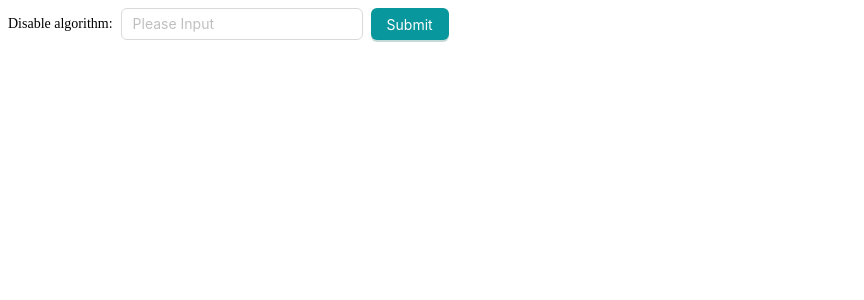
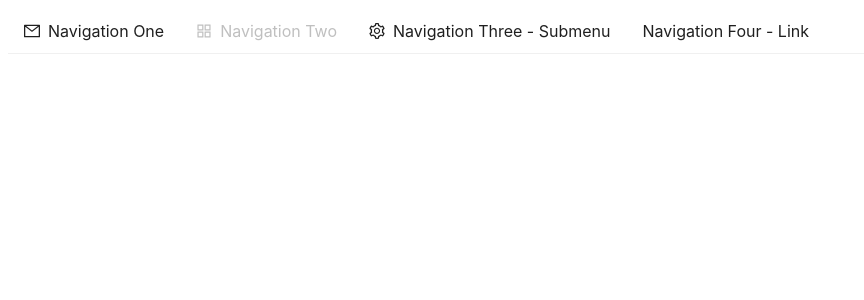
Before and after one commit to rafslzr-dev/acme-app-demo, a Next.js app: page / in a window 1280 px wide. Shown: the top 300 px of the page, without its empty margins (0-864 px from the left). Built offline with nearby package versions, Linux system fonts and the light colour scheme.

Commit message:
Dashboard Init

```diff
--- /dev/null
+++ b/app/Dashboard/index.tsx
@@ -0,0 +1,6 @@
+import { NavigationMenu } from '@/components'
+
+const Dashboard = (): JSX.Element => <NavigationMenu/>
+
+
+export default Dashboard
--- /dev/null
+++ b/components/NavigationMenu.tsx
@@ -0,0 +1,65 @@
+import React from 'react';
+// eslint-disable-next-line import/no-extraneous-dependencies
+import { AppstoreOutlined, MailOutlined, SettingOutlined } from "@ant-design/icons"
+import type { MenuProps } from 'antd';
+import { Menu } from 'antd';
+
+const items: MenuProps['items'] = [
+  {
+    label: 'Navigation One',
+    key: 'mail',
+    icon: <MailOutlined />,
+  },
+  {
+    label: 'Navigation Two',
+    key: 'app',
+    icon: <AppstoreOutlined />,
+    disabled: true,
+  },
+  {
+    label: 'Navigation Three - Submenu',
+    key: 'SubMenu',
+    icon:
+    <SettingOutlined />,
+    children: [
+      {
+        type: 'group',
+        label: 'Item 1',
+        children: [
+          {
+            label: 'Option 1',
+            key: 'setting:1',
+          },
+          {
+            label: 'Option 2',
+            key: 'setting:2',
+          },
+        ],
+      },
+      {
+        type: 'group',
+        label: 'Item 2',
+        children: [
+          {
+            label: 'Option 3',
+            key: 'setting:3',
+          },
+          {
+            label: 'Option 4',
+            key: 'setting:4',
+          },
+        ],
+      },
+    ],
+  },
+  {
+    label: (
+      <a href="https://ant.design" target="_blank" rel="noopener noreferrer">
+        Navigation Four - Link
+      </a>
+    ),
+    key: 'alipay',
+  },
+];
+
+export const NavigationMenu = (): JSX.Element => (<Menu  mode="horizontal" items={items} />)
--- /dev/null
+++ b/components/index.ts
@@ -0,0 +1 @@
+export * from './NavigationMenu'
--- a/package.json
+++ b/package.json
@@ -10,6 +10,7 @@
   },
   "dependencies": {
     "@ant-design/cssinjs": "^1.18.4",
+    "@ant-design/icons": "^5.3.1",
     "antd": "^5.15.1",
     "next": "14.1.3",
     "postcss": "^8.4.35",
--- a/pages/index.tsx
+++ b/pages/index.tsx
@@ -1,14 +1 @@
-import React from 'react';
-import { Button, Space, Input } from 'antd';
-
-const Home = (): JSX.Element => (
-  <div className="App">
-      <Space>
-        <div style={{ fontSize: 14 }}>Disable algorithm: </div>
-        <Input placeholder="Please Input" />
-        <Button type="primary">Submit</Button>
-      </Space>
-  </div>
-);
-
-export default Home;
+export { default } from '@/app/Dashboard'
--- a/styles/theme.ts
+++ b/styles/theme.ts
@@ -9,7 +9,8 @@ const AppTheme: ThemeConfig = {
   "token": {
     "colorPrimary": "#08979c",
     "colorInfo": "#006d75",
-    "colorLink": "#1677ff"
+    "colorLink": "#1677ff",
+    "fontSize": 16,
   },
   "algorithm": theme.defaultAlgorithm
 };
```
Also changed, not shown: tsconfig.json (+29 -7 lines), 1 other file (tests, documents, lock files or other folders).
